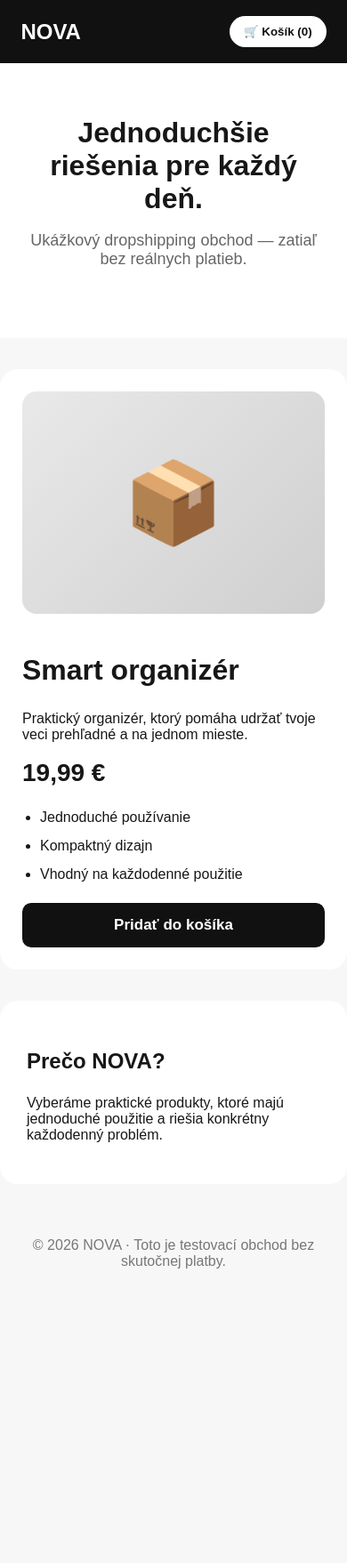
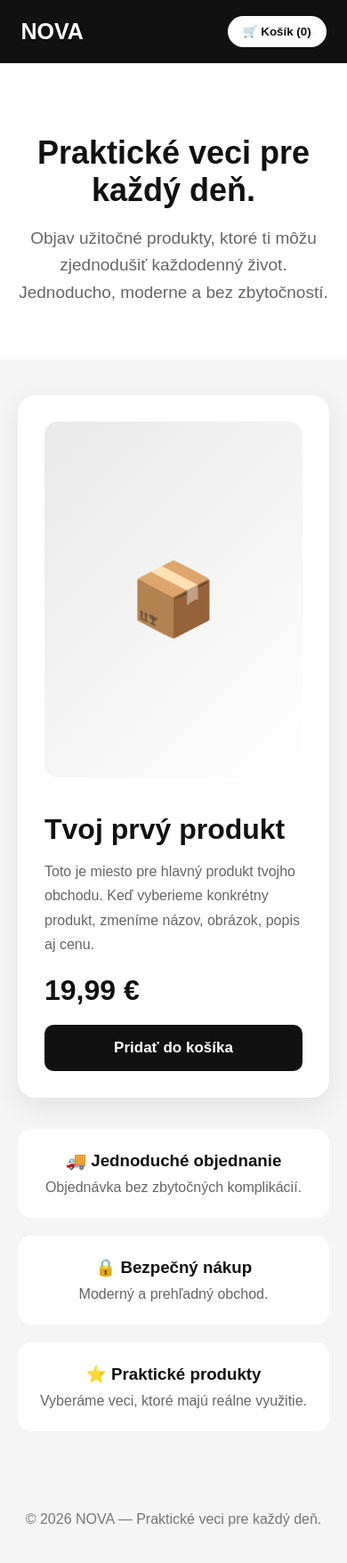
Before and after one commit to samuelsonka003/.github.io, a plain HTML site: page index.html in a window 390 px wide. Shown: the whole page at 89% size. Before the commit the page ends 1457 px from the top, so only its background shows below. Drawn offline with Linux system fonts and the light colour scheme.

Commit message:
Refactor index.html for improved layout and functionality
Updated HTML structure and styling for better layout and responsiveness. Enhanced cart functionality and product display.

```diff
--- a/index.html
+++ b/index.html
@@ -1,72 +1,309 @@
-<!doctype html>
+<!DOCTYPE html>
 <html lang="sk">
 <head>
-<meta charset="utf-8">
-<meta name="viewport" content="width=device-width,initial-scale=1">
-<title>NOVA — Praktické veci pre každý deň</title>
+<meta charset="UTF-8">
+<meta name="viewport" content="width=device-width, initial-scale=1.0">
+<title>NOVA – Praktické veci pre každý deň</title>
+
 <style>
-*{box-sizing:border-box}body{margin:0;font-family:Arial,sans-serif;color:#171717;background:#f7f7f7}
-header{background:#111;color:white;padding:18px 6%;display:flex;justify-content:space-between;align-items:center}
-.logo{font-weight:800;font-size:24px}.cart{background:white;color:#111;border:0;border-radius:999px;padding:10px 16px;font-weight:700;cursor:pointer}
-.hero{padding:60px 6%;background:white;text-align:center}.hero h1{font-size:42px;margin:0 0 12px}.hero p{font-size:18px;color:#666}
-.product{max-width:1050px;margin:35px auto;padding:25px;display:grid;grid-template-columns:1fr 1fr;gap:35px;background:white;border-radius:20px}
-.photo{min-height:350px;border-radius:16px;background:linear-gradient(135deg,#e9e9e9,#cfcfcf);display:flex;align-items:center;justify-content:center;font-size:90px}
-h2{font-size:32px;margin-top:10px}.price{font-size:28px;font-weight:800;margin:18px 0}.features{padding-left:20px;line-height:2}.buy{background:#111;color:white;border:0;border-radius:10px;padding:15px 25px;font-size:17px;font-weight:700;cursor:pointer;width:100%}
-section.info{max-width:1050px;margin:30px auto;padding:30px;background:white;border-radius:20px}.info h3{font-size:24px}
-footer{text-align:center;padding:30px;color:#777}
-.modal{display:none;position:fixed;inset:0;background:#0008;align-items:center;justify-content:center;padding:20px}.box{background:white;border-radius:18px;padding:25px;max-width:430px;width:100%}.box input{width:100%;padding:12px;margin:7px 0;border:1px solid #ccc;border-radius:8px}.close{float:right;border:0;background:none;font-size:22px;cursor:pointer}.success{display:none;color:green;font-weight:700;margin-top:15px}
-@media(max-width:700px){.product{grid-template-columns:1fr}.hero h1{font-size:32px}.photo{min-height:250px}}
+*{
+  box-sizing:border-box;
+  margin:0;
+  padding:0;
+}
+
+body{
+  font-family:Arial, sans-serif;
+  background:#f5f5f5;
+  color:#111;
+}
+
+header{
+  background:#111;
+  color:white;
+  padding:18px 6%;
+  display:flex;
+  justify-content:space-between;
+  align-items:center;
+  position:sticky;
+  top:0;
+  z-index:10;
+}
+
+.logo{
+  font-size:25px;
+  font-weight:bold;
+}
+
+.cart{
+  background:white;
+  color:#111;
+  border:none;
+  padding:10px 17px;
+  border-radius:25px;
+  cursor:pointer;
+  font-weight:bold;
+}
+
+.hero{
+  text-align:center;
+  padding:80px 20px 60px;
+  background:white;
+}
+
+.hero h1{
+  font-size:48px;
+  margin-bottom:18px;
+}
+
+.hero p{
+  font-size:19px;
+  color:#666;
+  max-width:650px;
+  margin:auto;
+  line-height:1.6;
+}
+
+.container{
+  max-width:1100px;
+  margin:40px auto;
+  padding:0 20px;
+}
+
+.product{
+  background:white;
+  border-radius:20px;
+  padding:30px;
+  display:grid;
+  grid-template-columns:1fr 1fr;
+  gap:40px;
+  box-shadow:0 10px 30px rgba(0,0,0,.08);
+}
+
+.product-image{
+  min-height:400px;
+  border-radius:15px;
+  background:linear-gradient(135deg,#e9e9e9,#ffffff);
+  display:flex;
+  align-items:center;
+  justify-content:center;
+  font-size:80px;
+}
+
+.product-info h2{
+  font-size:32px;
+  margin-bottom:15px;
+}
+
+.product-info p{
+  color:#666;
+  line-height:1.7;
+  margin-bottom:20px;
+}
+
+.price{
+  font-size:32px;
+  font-weight:bold;
+  margin:20px 0;
+}
+
+.buy{
+  background:#111;
+  color:white;
+  border:none;
+  width:100%;
+  padding:16px;
+  border-radius:10px;
+  font-size:17px;
+  font-weight:bold;
+  cursor:pointer;
+}
+
+.buy:hover{
+  background:#333;
+}
+
+.features{
+  display:grid;
+  grid-template-columns:repeat(3,1fr);
+  gap:20px;
+  margin-top:35px;
+}
+
+.feature{
+  background:white;
+  padding:25px;
+  border-radius:15px;
+  text-align:center;
+}
+
+.feature h3{
+  margin-bottom:10px;
+}
+
+.feature p{
+  color:#666;
+}
+
+footer{
+  text-align:center;
+  padding:40px 20px;
+  color:#777;
+  margin-top:50px;
+}
+
+.modal{
+  display:none;
+  position:fixed;
+  inset:0;
+  background:rgba(0,0,0,.6);
+  align-items:center;
+  justify-content:center;
+  z-index:20;
+}
+
+.modal-box{
+  background:white;
+  width:90%;
+  max-width:450px;
+  padding:30px;
+  border-radius:20px;
+}
+
+.modal-box h2{
+  margin-bottom:20px;
+}
+
+.close{
+  float:right;
+  cursor:pointer;
+  font-size:25px;
+}
+
+@media(max-width:700px){
+  .hero h1{
+    font-size:36px;
+  }
+
+  .product{
+    grid-template-columns:1fr;
+  }
+
+  .features{
+    grid-template-columns:1fr;
+  }
+}
 </style>
 </head>
+
 <body>
-<header><div class="logo">NOVA</div><button class="cart" onclick="openCart()">🛒 Košík (<span id="count">0</span>)</button></header>
 
-<div class="hero">
-<h1>Jednoduchšie riešenia pre každý deň.</h1>
-<p>Ukážkový dropshipping obchod — zatiaľ bez reálnych platieb.</p>
+<header>
+  <div class="logo">NOVA</div>
+
+  <button class="cart" onclick="openCart()">
+    🛒 Košík (<span id="count">0</span>)
+  </button>
+</header>
+
+<section class="hero">
+  <h1>Praktické veci pre každý deň.</h1>
+  <p>
+    Objav užitočné produkty, ktoré ti môžu zjednodušiť každodenný život.
+    Jednoducho, moderne a bez zbytočností.
+  </p>
+</section>
+
+<main class="container">
+
+  <div class="product">
+
+    <div class="product-image">
+      📦
+    </div>
+
+    <div class="product-info">
+
+      <h2>Tvoj prvý produkt</h2>
+
+      <p>
+        Toto je miesto pre hlavný produkt tvojho obchodu.
+        Keď vyberieme konkrétny produkt, zmeníme názov,
+        obrázok, popis aj cenu.
+      </p>
+
+      <div class="price">19,99 €</div>
+
+      <button class="buy" onclick="addToCart()">
+        Pridať do košíka
+      </button>
+
+    </div>
+
+  </div>
+
+  <div class="features">
+
+    <div class="feature">
+      <h3>🚚 Jednoduché objednanie</h3>
+      <p>Objednávka bez zbytočných komplikácií.</p>
+    </div>
+
+    <div class="feature">
+      <h3>🔒 Bezpečný nákup</h3>
+      <p>Moderný a prehľadný obchod.</p>
+    </div>
+
+    <div class="feature">
+      <h3>⭐ Praktické produkty</h3>
+      <p>Vyberáme veci, ktoré majú reálne využitie.</p>
+    </div>
+
+  </div>
+
+</main>
+
+<footer>
+  © 2026 NOVA — Praktické veci pre každý deň.
+</footer>
+
+<div class="modal" id="modal">
+
+  <div class="modal-box">
+
+    <span class="close" onclick="closeCart()">×</span>
+
+    <h2>🛒 Tvoj košík</h2>
+
+    <p id="cartText">
+      Košík je zatiaľ prázdny.
+    </p>
+
+  </div>
+
 </div>
 
-<main class="product">
-<div class="photo">📦</div>
-<div>
-<h2>Smart organizér</h2>
-<p>Praktický organizér, ktorý pomáha udržať tvoje veci prehľadné a na jednom mieste.</p>
-<div class="price">19,99 €</div>
-<ul class="features"><li>Jednoduché používanie</li><li>Kompaktný dizajn</li><li>Vhodný na každodenné použitie</li></ul>
-<button class="buy" onclick="addToCart()">Pridať do košíka</button>
-</div>
-</main>
+<script>
 
-<section class="info">
-<h3>Prečo NOVA?</h3>
-<p>Vyberáme praktické produkty, ktoré majú jednoduché použitie a riešia konkrétny každodenný problém.</p>
-</section>
+let count = 0;
 
-<footer>© 2026 NOVA · Toto je testovací obchod bez skutočnej platby.</footer>
+function addToCart(){
+  count++;
+  document.getElementById("count").textContent = count;
 
-<div class="modal" id="modal">
-<div class="box">
-<button class="close" onclick="closeCart()">×</button>
-<h2>🛒 Košík</h2>
-<p id="cartText">Košík je prázdny.</p>
-<div id="orderForm" style="display:none">
-<input id="name" placeholder="Meno">
-<input id="email" type="email" placeholder="E-mail">
-<button class="buy" onclick="order()">Odoslať testovaciu objednávku</button>
-<p class="success" id="success">Objednávka bola úspešne simulovaná! 🎉</p>
-</div>
-</div></div>
+  document.getElementById("cartText").textContent =
+    "V košíku máš " + count + " produkt.";
+}
 
-<script>
-let count=0;
-function addToCart(){count=1;document.getElementById('count').textContent=count;openCart()}
-function openCart(){document.getElementById('modal').style.display='flex';document.getElementById('cartText').textContent=count?'Smart organizér — 19,99 €':'Košík je prázdny.';document.getElementById('orderForm').style.display=count?'block':'none'}
-function closeCart(){document.getElementById('modal').style.display='none'}
-function order(){
- const n=document.getElementById('name').value.trim(), e=document.getElementById('email').value.trim();
- if(!n||!e){alert('Vyplň meno a e-mail.');return}
- document.getElementById('success').style.display='block';
+function openCart(){
+  document.getElementById("modal").style.display = "flex";
 }
+
+function closeCart(){
+  document.getElementById("modal").style.display = "none";
+}
+
 </script>
+
 </body>
 </html>
```
